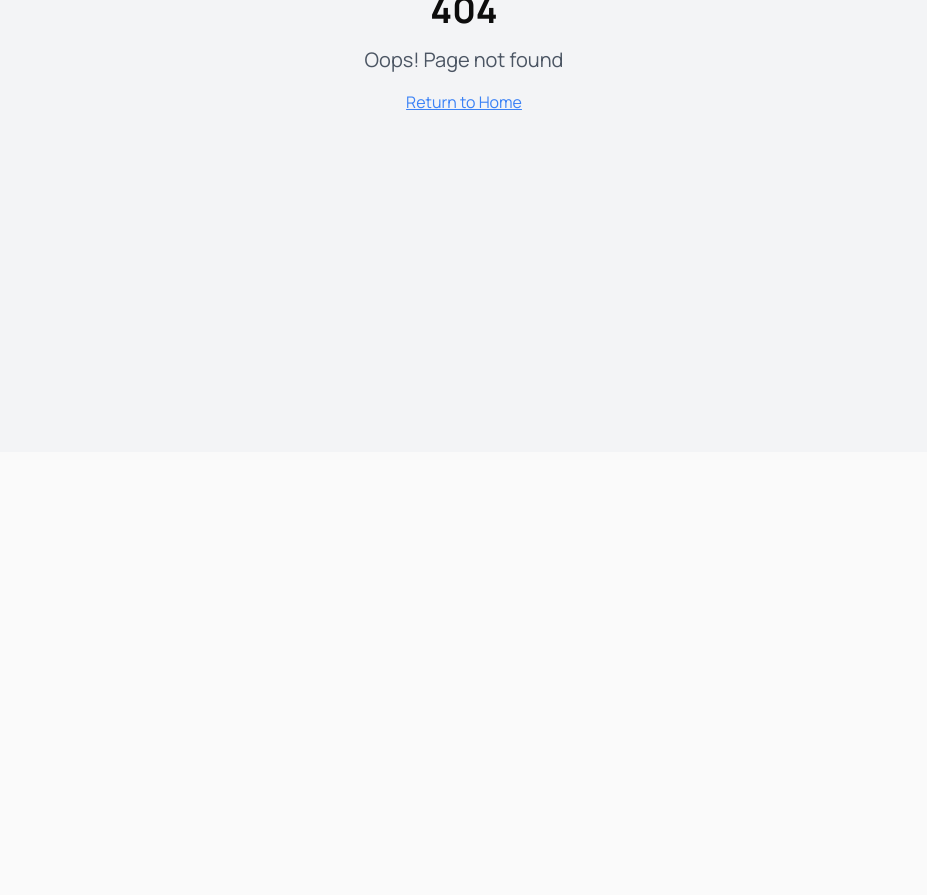
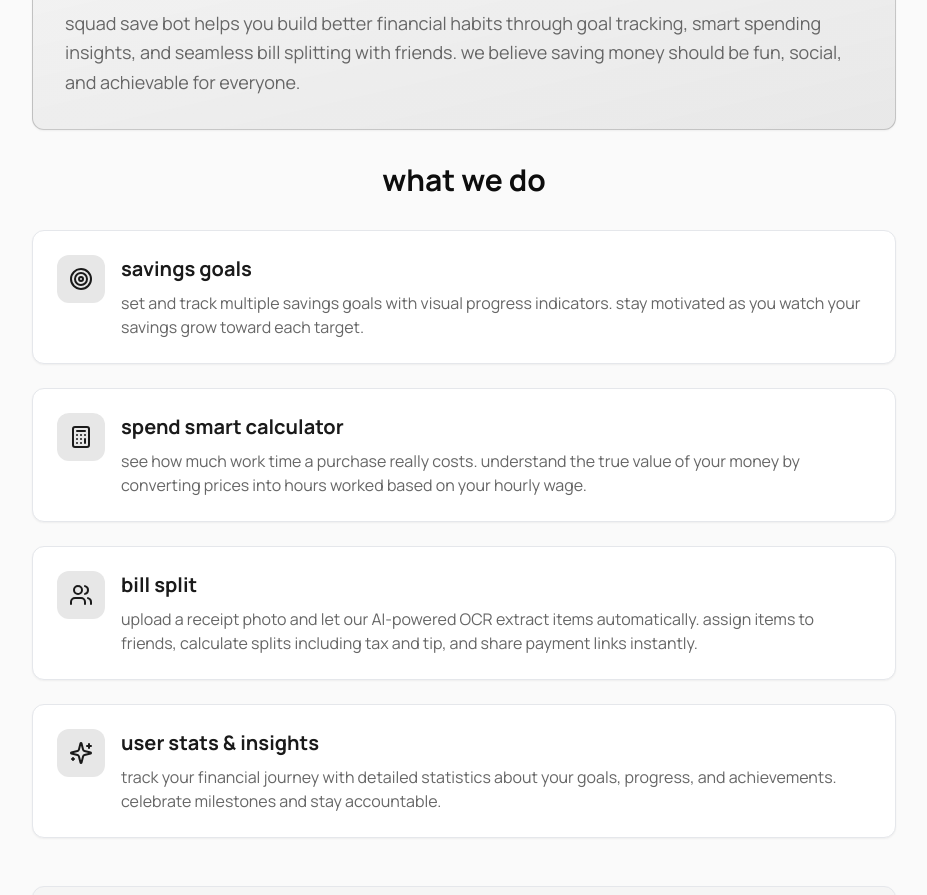
Before and after one commit to prajuktadey/squad-save-bot, a React (Vite) app: page /about in a window 1280 px wide. Before the commit this address had no page. Shown: the part 348-1243 px from the top of the page, without its empty margins (176-1103 px from the left). Before the commit the page ends 800 px from the top, so only its background shows below. Built offline with nearby package versions, Linux system fonts and the light colour scheme.

Commit message:
Add About page and OCR info

```diff
--- a/src/App.tsx
+++ b/src/App.tsx
@@ -5,6 +5,7 @@ import { QueryClient, QueryClientProvider } from "@tanstack/react-query";
 import { BrowserRouter, Routes, Route } from "react-router-dom";
 import Index from "./pages/Index";
 import NotFound from "./pages/NotFound";
+import About from "./pages/About";
 import AuthPage from "./components/auth/AuthPage";
 import ResetPasswordPage from "./components/auth/ResetPasswordPage";
 import ProtectedRoute from "./components/auth/ProtectedRoute";
@@ -20,6 +21,7 @@ const App = () => (
         <Routes>
           <Route path="/auth" element={<AuthPage />} />
           <Route path="/auth/reset" element={<ResetPasswordPage />} />
+          <Route path="/about" element={<About />} />
           <Route path="/" element={
             <ProtectedRoute>
               <Index />
--- /dev/null
+++ b/src/pages/About.tsx
@@ -0,0 +1,135 @@
+import { Card } from "@/components/ui/card";
+import { PixelMascot } from "@/components/PixelMascot";
+import { Button } from "@/components/ui/button";
+import { useNavigate } from "react-router-dom";
+import { Target, Calculator, Users, Sparkles } from "lucide-react";
+
+const About = () => {
+  const navigate = useNavigate();
+
+  return (
+    <div className="min-h-screen bg-background">
+      <main className="container mx-auto px-4 py-8 max-w-4xl">
+        {/* Header */}
+        <div className="text-center space-y-6 mb-12">
+          <div className="flex justify-center">
+            <PixelMascot size="lg" isAnimating={true} />
+          </div>
+          <div>
+            <h1 className="text-4xl font-bold mb-2">squad save bot</h1>
+            <p className="text-xl text-muted-foreground">
+              your bestie for smarter saving & spending
+            </p>
+          </div>
+        </div>
+
+        {/* Mission Statement */}
+        <Card className="p-8 mb-8 bg-gradient-to-br from-primary/5 to-primary/10 border-primary/20">
+          <h2 className="text-2xl font-bold mb-4">our mission</h2>
+          <p className="text-lg text-muted-foreground leading-relaxed">
+            squad save bot helps you build better financial habits through goal tracking,
+            smart spending insights, and seamless bill splitting with friends. we believe
+            saving money should be fun, social, and achievable for everyone.
+          </p>
+        </Card>
+
+        {/* Features */}
+        <div className="space-y-6 mb-12">
+          <h2 className="text-3xl font-bold text-center mb-8">what we do</h2>
+
+          <Card className="p-6">
+            <div className="flex items-start gap-4">
+              <div className="p-3 rounded-lg bg-primary/10">
+                <Target className="h-6 w-6 text-primary" />
+              </div>
+              <div>
+                <h3 className="text-xl font-bold mb-2">savings goals</h3>
+                <p className="text-muted-foreground">
+                  set and track multiple savings goals with visual progress indicators.
+                  stay motivated as you watch your savings grow toward each target.
+                </p>
+              </div>
+            </div>
+          </Card>
+
+          <Card className="p-6">
+            <div className="flex items-start gap-4">
+              <div className="p-3 rounded-lg bg-primary/10">
+                <Calculator className="h-6 w-6 text-primary" />
+              </div>
+              <div>
+                <h3 className="text-xl font-bold mb-2">spend smart calculator</h3>
+                <p className="text-muted-foreground">
+                  see how much work time a purchase really costs. understand the true
+                  value of your money by converting prices into hours worked based on
+                  your hourly wage.
+                </p>
+              </div>
+            </div>
+          </Card>
+
+          <Card className="p-6">
+            <div className="flex items-start gap-4">
+              <div className="p-3 rounded-lg bg-primary/10">
+                <Users className="h-6 w-6 text-primary" />
+              </div>
+              <div>
+                <h3 className="text-xl font-bold mb-2">bill split</h3>
+                <p className="text-muted-foreground">
+                  upload a receipt photo and let our AI-powered OCR extract items automatically.
+                  assign items to friends, calculate splits including tax and tip, and share
+                  payment links instantly.
+                </p>
+              </div>
+            </div>
+          </Card>
+
+          <Card className="p-6">
+            <div className="flex items-start gap-4">
+              <div className="p-3 rounded-lg bg-primary/10">
+                <Sparkles className="h-6 w-6 text-primary" />
+              </div>
+              <div>
+                <h3 className="text-xl font-bold mb-2">user stats & insights</h3>
+                <p className="text-muted-foreground">
+                  track your financial journey with detailed statistics about your goals,
+                  progress, and achievements. celebrate milestones and stay accountable.
+                </p>
+              </div>
+            </div>
+          </Card>
+        </div>
+
+        {/* Technology */}
+        <Card className="p-8 mb-8 bg-muted/50">
+          <h2 className="text-2xl font-bold mb-4">powered by ai</h2>
+          <p className="text-muted-foreground leading-relaxed mb-4">
+            our bill splitting feature uses <strong>Lovable AI with Google Gemini 2.5 Flash</strong>
+            for optical character recognition (OCR). this advanced AI model can accurately read
+            and extract text from receipt photos, making bill splitting effortless and precise.
+          </p>
+          <p className="text-muted-foreground leading-relaxed">
+            the AI processes your receipt image, identifies individual items with their prices,
+            and structures the data so you can easily assign items to different people.
+          </p>
+        </Card>
+
+        {/* CTA */}
+        <div className="text-center space-y-4">
+          <p className="text-lg text-muted-foreground">
+            ready to join the squad?
+          </p>
+          <Button
+            size="lg"
+            onClick={() => navigate('/')}
+            className="text-lg px-8"
+          >
+            get started
+          </Button>
+        </div>
+      </main>
+    </div>
+  );
+};
+
+export default About;
--- a/src/pages/Index.tsx
+++ b/src/pages/Index.tsx
@@ -1,4 +1,5 @@
 import { useState } from 'react';
+import { useNavigate } from 'react-router-dom';
 import { PixelMascot } from '@/components/PixelMascot';
 import SavingsGoalEnhanced from '@/components/SavingsGoalEnhanced';
 import { SpendSmart } from '@/components/SpendSmart';
@@ -7,12 +8,13 @@ import { Button } from '@/components/ui/button';
 import { useGoals } from '@/hooks/useGoals';
 import { useTheme } from '@/hooks/useTheme';
 import UserStats from '@/components/UserStats';
-import { Moon, Sun } from 'lucide-react';
+import { Moon, Sun, Info } from 'lucide-react';
 
 const Index = () => {
   const [activeTab, setActiveTab] = useState<'goals' | 'spend' | 'split'>('goals');
   const { goals } = useGoals();
   const { isDark, toggleTheme } = useTheme();
+  const navigate = useNavigate();
 
   return (
     <div className="min-h-screen bg-background">
@@ -27,6 +29,16 @@ const Index = () => {
                 <p className="text-sm text-muted-foreground">your gen z finance bestie</p>
               </div>
             </div>
+            <div className="flex items-center gap-2">
+              <Button
+                variant="ghost"
+                size="sm"
+                onClick={() => navigate('/about')}
+                className="gap-2"
+              >
+                <Info className="h-4 w-4" />
+                about
+              </Button>
               <Button
                 variant="outline"
                 size="sm"
@@ -36,6 +48,7 @@ const Index = () => {
                 {isDark ? <Sun className="h-4 w-4" /> : <Moon className="h-4 w-4" />}
                 {isDark ? 'light' : 'dark'}
               </Button>
+            </div>
           </div>
         </div>
       </header>
```
Lines whose indentation alone changed are shown as unchanged.
